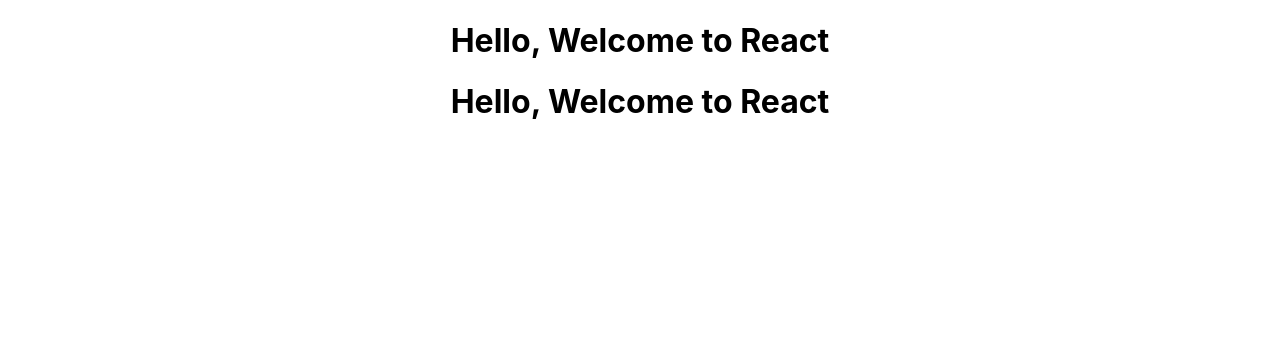
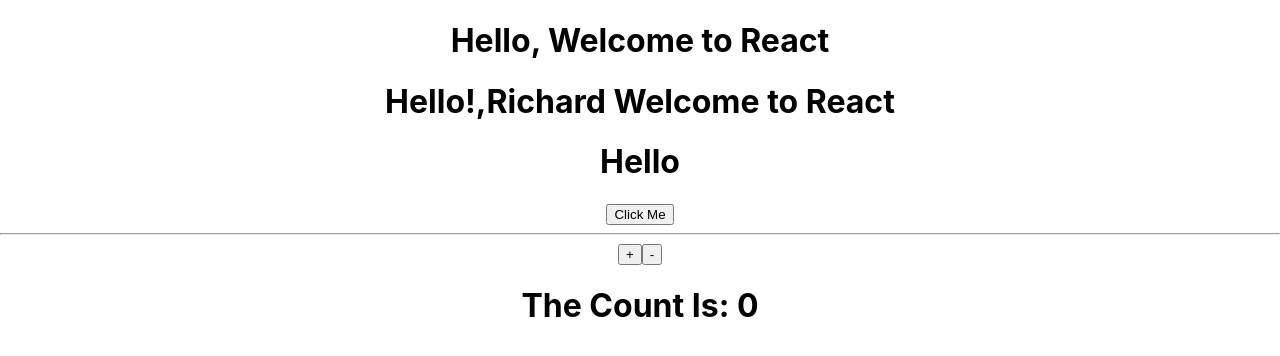
Before and after one commit to rnc-personal/ci-react-walkthrough, a React (Create React App) app in the folder walkthrough/: page / in a window 1280 px wide. Shown: the top 356 px of the page. Built offline with nearby package versions, Linux system fonts and the light colour scheme.

Commit message:
state walkthrough

```diff
--- a/walkthrough/src/App.js
+++ b/walkthrough/src/App.js
@@ -2,12 +2,14 @@
 import './App.css';
 import FunctionalGreeting from './components/FunctionalGreeting';
 import FunctionalGreetingProps from './components/FunctionalGreetingProps';
+import StatefulGreeting from './components/StatefulComponent';
 
 function App() {
   return (
     <div className="App">
       <FunctionalGreeting/>
-      <FunctionalGreetingProps/>
+      <FunctionalGreetingProps intro="Hello!" name="Richard"/>
+      <StatefulGreeting intro="Hello!"/>
     </div>
   );
 }
--- a/walkthrough/src/components/FunctionalGreetingProps.js
+++ b/walkthrough/src/components/FunctionalGreetingProps.js
@@ -1,6 +1,8 @@
 
-const FunctionalGreetingProps = () => {
-    return <h1>Hello, Welcome to React</h1>;
+const FunctionalGreetingProps = (props) => {
+    return <h1>
+        {props.intro},{props.name} Welcome to React
+        </h1>;
 }
 
 
--- /dev/null
+++ b/walkthrough/src/components/StatefulComponent.js
@@ -0,0 +1,58 @@
+import React from 'react';
+
+class StatefulGreeting extends React.Component {
+
+    constructor(props) {
+        super(props);
+        this.state = {
+            introduction: 'Hello',
+            buttonText: 'Click Me',
+            count: 0
+        }
+    }
+
+    handleClick() {
+        this.setState((prevState, prevProps) => {
+
+            return {
+                introduction: prevState.introduction === 'Hello' ? 'Goodbye' : 'Hello',
+                buttonText: prevState.buttonText === 'Click Me' ? 'Ohh Clicky' : 'Click Me Again!',
+
+            }
+        },
+            // Callback function waiting for the state to update
+            () => console.log(this.state.introduction))
+    }
+
+    increment() {
+        this.setState((prevState, prevProps) => {
+            return {
+                count: prevState.count + 1
+            }
+        })
+    }
+
+    decrement() {
+        this.setState((prevState, prevProps) => {
+            return {
+                count: prevState.count - 1
+            }
+        })
+    }
+
+    render() {
+        return (
+            <div>
+                <h1>{this.state.introduction} {this.props.greeting}</h1>
+                <button onClick={() => this.handleClick()}>{this.state.buttonText}</button>
+                <hr />
+                <button onClick={() => this.increment()}>+</button>
+                <button onClick={() => this.decrement()}>-</button>
+                <h1>The Count Is: {this.state.count}</h1>
+            </div>
+        )
+    }
+}
+
+
+export default StatefulGreeting;
```
Also changed, not shown: 1 other file (tests, documents, lock files or other folders).
